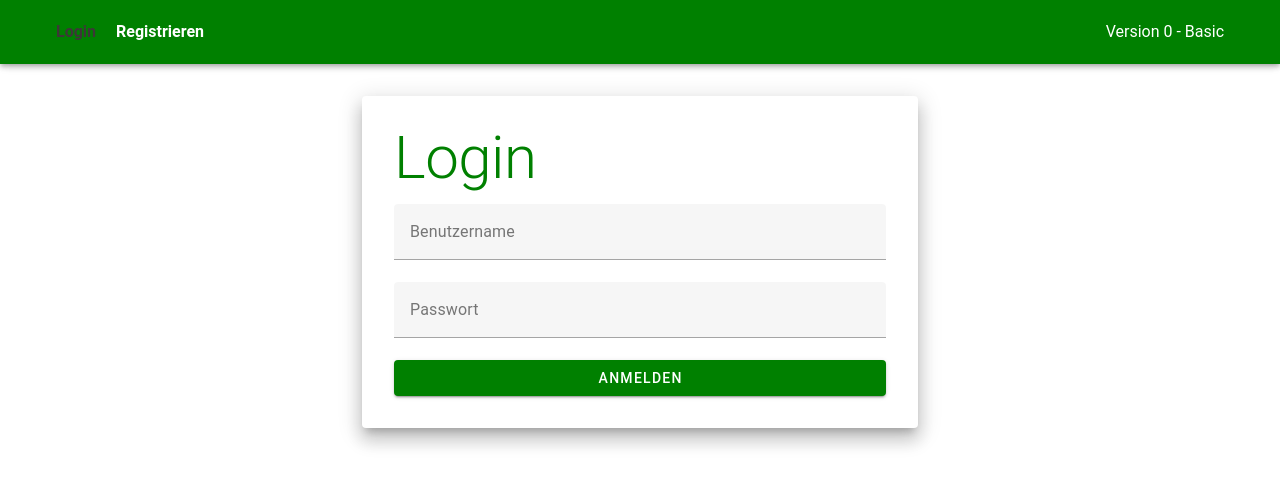
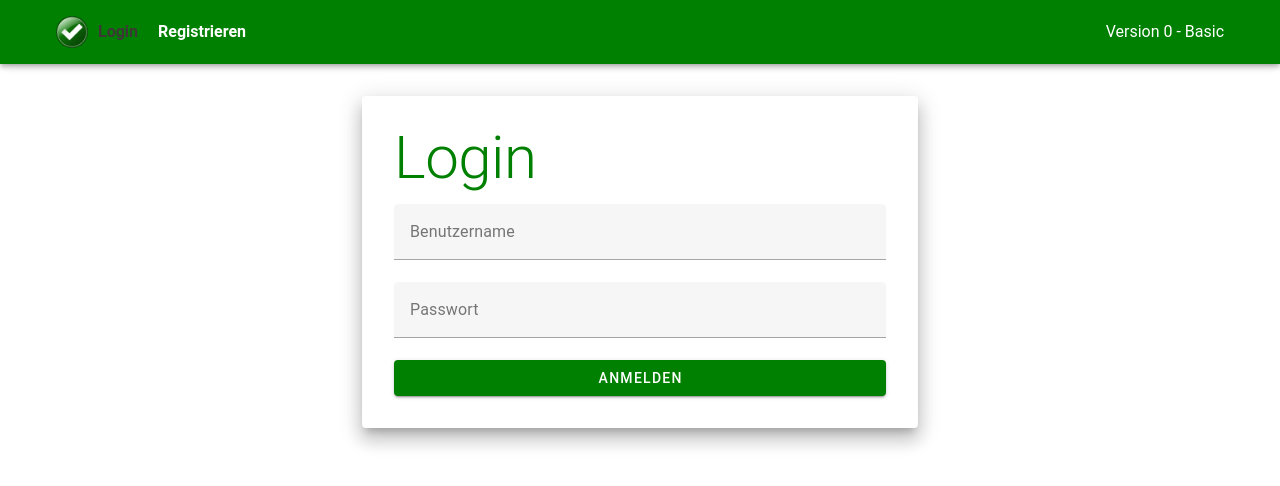
Before and after one commit to goldissalar/todoApp, a Vue app: page /#/login in a window 1280 px wide. Shown: the top 486 px of the page. Built offline with nearby package versions, Linux system fonts and the light colour scheme.

Commit message:
big logo, manifest added,(vue config with Cache First Strategy generateSW)

```diff
--- a/public/index.html
+++ b/public/index.html
@@ -2,6 +2,7 @@
 <html lang="en">
 <head>
     <meta charset="utf-8">
+    <link rel="manifest" href="/manifest.json">
     <meta http-equiv="X-UA-Compatible" content="IE=edge">
     <meta name="viewport" content="width=device-width,initial-scale=1.0">
     <link rel="icon" href="<%= BASE_URL %>favicon.ico">
@@ -9,7 +10,8 @@
 </head>
 <body>
 <noscript>
-      <strong>We're sorry but <%= htmlWebpackPlugin.options.title %> doesn't work properly without JavaScript enabled. Please enable it to continue.</strong>
+    <strong>We're sorry but <%= htmlWebpackPlugin.options.title %> doesn't work properly without JavaScript enabled.
+        Please enable it to continue.</strong>
 </noscript>
 <div id="app"></div>
 <!-- built files will be auto injected -->
--- a/src/App.vue
+++ b/src/App.vue
@@ -14,6 +14,7 @@
       <v-container>
         <v-row align="center" justify="space-between">
           <v-col class="nav-container">
+            <img src="/img/icons/check-big.png" alt="Logo" class="nav-icon" style="margin-right: 10px;" />
             <router-link to="/login" class="nav-link">Login</router-link>
             <router-link to="/register" class="nav-link">Registrieren</router-link>
             <p class="version">Version 0 - Basic</p>
--- a/src/css/styles.css
+++ b/src/css/styles.css
@@ -160,3 +160,8 @@ v-list-item-content span div{
         border-top: 2px solid #808080;
     }
 }
+
+.nav-icon {
+    width: 32px;
+    height: 32px;
+}
```
Also changed, not shown: src/registerServiceWorker.js (+0 -21 lines), vue.config.js (+17 -1 lines), public/img/icons/check-big.png (added), public/manifest.json (added), 11 other files (tests, documents, lock files or other folders). Lines whose indentation alone changed are shown as unchanged.
